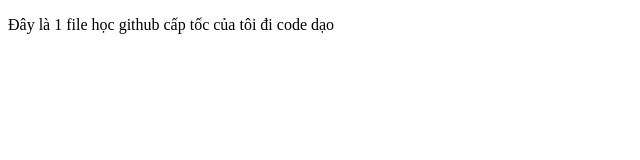
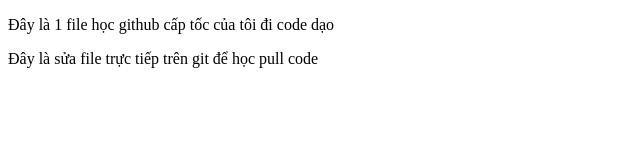
Before and after one commit to Huypham2308/Learning_github, a plain HTML site: page about.html in a window 1280 px wide. Shown: the whole page, without its empty margins (0-640 px from the left). Drawn offline with Linux system fonts and the light colour scheme.

Commit message:
Update about.html

```diff
--- a/about.html
+++ b/about.html
@@ -7,5 +7,6 @@
   </head>
   <body>
     <p>Đây là 1 file học github cấp tốc của tôi đi code dạo</p>
+    <p>Đây là sửa file trực tiếp trên git để học pull code</p>
   </body>
 </html>
```
